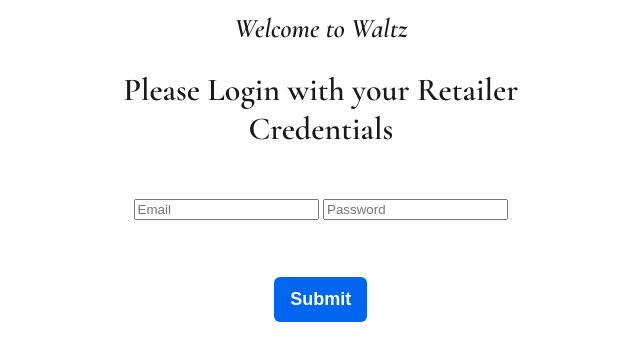
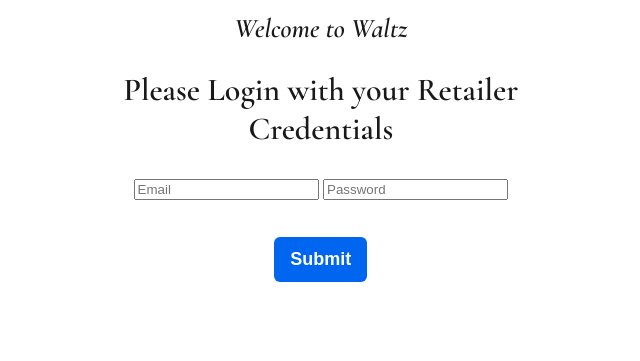
Before and after one commit to carsonkaylor1/WaltzHomeSite, a website: page public/login.html in a window 1280 px wide. Shown: the part 217-578 px from the top of the page, without its empty margins (316-956 px from the left). Drawn offline with nearby package versions, Linux system fonts and the light colour scheme; no server answers.

Commit message:
more stuff

```diff
--- a/public/styles.css
+++ b/public/styles.css
@@ -186,8 +186,8 @@
 
 .input-credentials{
 	margin: auto;
-	margin-top: 25px;
-	margin-bottom: 25px;
+	margin-top: 5px;
+	margin-bottom: 5px;
 }
 
 #submit-button{
```
